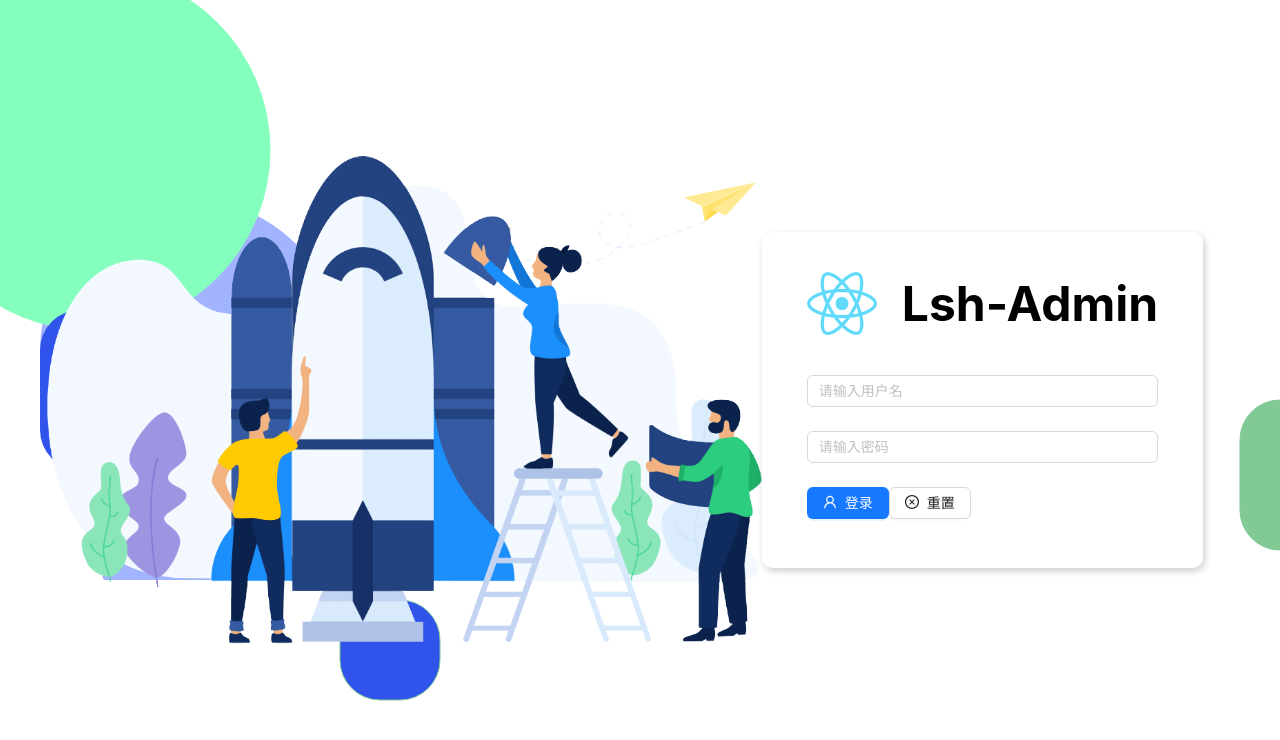
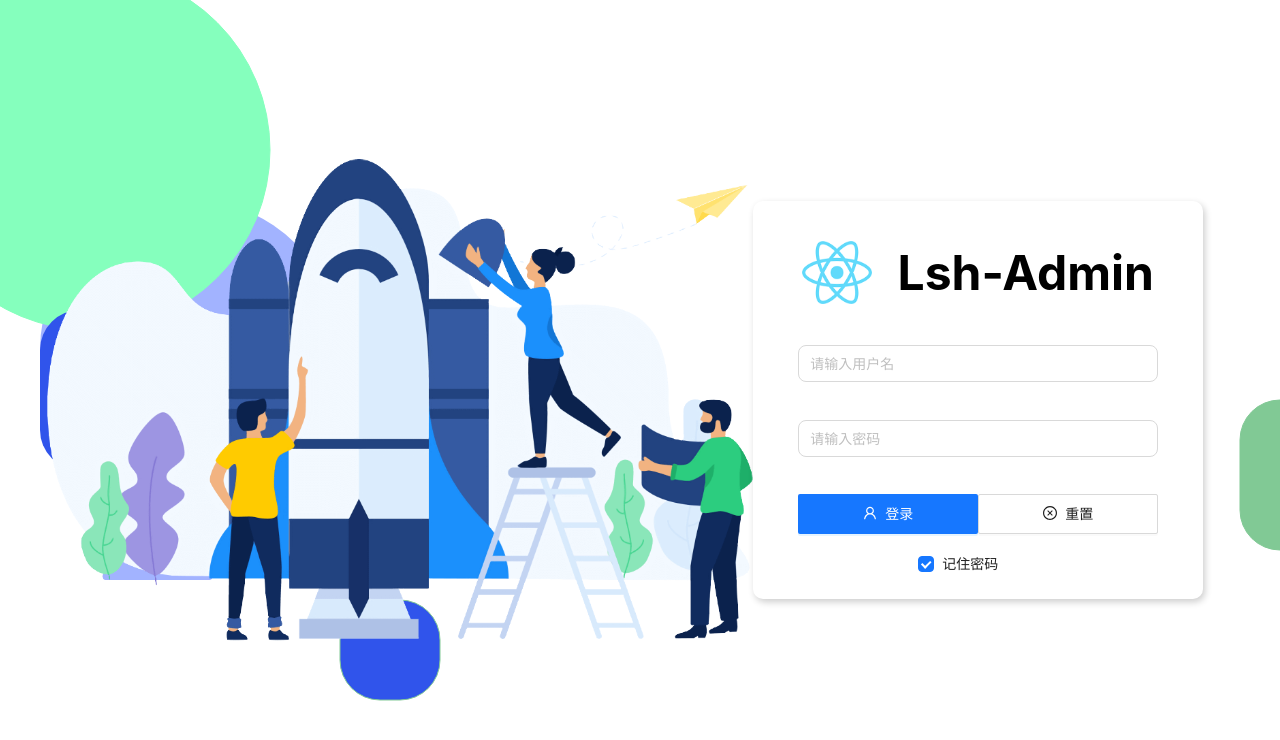
Before and after one commit to jasonshu1229/lshrs-admin, a React (Create React App) app: page /#/login in a window 1280 px wide. Shown: the top 740 px of the page. Built offline with nearby package versions, Linux system fonts and the light colour scheme.

Commit message:
feat: 添加记住密码逻辑

```diff
--- a/src/global/constants.ts
+++ b/src/global/constants.ts
@@ -2,4 +2,7 @@
 
 export const HOME_PATH = '/main'
 export const LOGIN_PATH = '/login'
-export const LOGIN_TOKEN = 'login_token'
+
+export const CACHE_NAME = 'name'
+export const CACHE_PASSWORD = 'password'
+export const CACHE_TOKEN = 'token'
--- a/src/router/AuthRoute.tsx
+++ b/src/router/AuthRoute.tsx
@@ -13,11 +13,12 @@ const AuthRoute = ({ children }: { children: JSX.Element }) => {
   const { pathname } = useLocation()
   const route = searchRoute(pathname, rootRouter)
 
+  // 判断是否有Token
+  const token = useAppSelector((state) => state.user.token)
+
   // 当前路由不需要登录，直接返回该路由对应的组件
   if (!route.meta?.requiresAuth) return children
 
-  // 判断是否有Token
-  const token = useAppSelector((state) => state.user.token)
   if (!token) {
     return <Navigate to="/login" replace />
   }
--- a/src/store/modules/user.ts
+++ b/src/store/modules/user.ts
@@ -6,7 +6,7 @@ import { Login } from '@/types/login'
 export interface UserState {
   id: string
   name: string
-  token: string | undefined
+  token: string
 }
 
 const initialState: UserState = {
--- a/src/views/login/components/index.tsx
+++ b/src/views/login/components/index.tsx
@@ -1,10 +1,15 @@
-import React, { useState } from 'react'
-import { Button, Form, Input, message } from 'antd'
+import React, { useEffect, useRef, useState } from 'react'
+import { Button, Checkbox, Form, Input, message } from 'antd'
 import { useNavigate } from 'react-router-dom'
 import { UserOutlined, CloseCircleOutlined } from '@ant-design/icons'
 
 import { Login } from '@/types/login'
-import { HOME_PATH, LOGIN_TOKEN } from '@/global/constants'
+import {
+  CACHE_NAME,
+  CACHE_PASSWORD,
+  HOME_PATH,
+  CACHE_TOKEN
+} from '@/global/constants'
 import { fetchUserInfoAction } from '@/store/modules/user'
 import { shallowAppEqual, useAppDispatch, useAppSelector } from '@/store/hooks'
 import { localCache } from '@/utils/cache'
@@ -12,29 +17,58 @@ import { localCache } from '@/utils/cache'
 const LoginForm = () => {
   const [form] = Form.useForm()
   const [isloading, setIsLoading] = useState<boolean>(false)
+  const tokenRef = useRef<string>()
   const [messageApi, contextHolder] = message.useMessage()
   const dispatch = useAppDispatch()
-  const { token } = useAppSelector(
-    (state) => ({
-      token: state.user.token ?? ''
-    }),
+  tokenRef.current = useAppSelector(
+    (state) => state.user.token,
     shallowAppEqual
   )
 
   const navigate = useNavigate()
 
+  useEffect(() => {
+    const cacheName = localCache.getCache(CACHE_NAME)
+    const cachePassword = localCache.getCache(CACHE_PASSWORD)
+
+    if (cacheName && cachePassword) {
+      form.setFieldsValue({
+        name: cacheName,
+        password: cachePassword
+      })
+    }
+  }, [])
+
+  const onRememberPassword = (isRemember: boolean) => {
+    // if (isRemember) {
+    //   console.log('需要记住密码')
+    //   localCache.setCache(CACHE_NAME, name)
+    //   localCache.setCache(CACHE_PASSWORD, password)
+    // } else {
+    //   localCache.removeCache(CACHE_NAME)
+    //   localCache.removeCache(CACHE_PASSWORD)
+    // }
+
+    const method = isRemember ? 'setCache' : 'removeCache'
+    ;[CACHE_NAME, CACHE_PASSWORD].forEach((key) =>
+      localCache[method](key, isRemember ? form.getFieldValue(key) : null)
+    )
+  }
+
   const onFinish = async (values: Login.LoginParams) => {
     try {
       setIsLoading(true)
-      const name = values.name
-      const password = values.password
+      const { name, password } = values
+      const isRemember = form.getFieldValue('remember')
 
       const resultAction = await dispatch(
         fetchUserInfoAction({ name, password })
       )
 
       if (fetchUserInfoAction.fulfilled.match(resultAction)) {
-        localCache.setCache(LOGIN_TOKEN, token)
+        // 判断是否需要记住用户的登录状态
+        onRememberPassword(isRemember)
+        localCache.setCache(CACHE_TOKEN, tokenRef.current)
         messageApi.open({
           type: 'success',
           content: '登录成功'
@@ -57,11 +91,13 @@ const LoginForm = () => {
   return (
     <Form
       form={form}
-      name="login"
+      name="basic"
       labelCol={{ span: 5 }}
       initialValues={{ remember: true }}
       onFinish={onFinish}
       onFinishFailed={onFinishFailed}
+      autoComplete="off"
+      size="large"
     >
       {contextHolder}
       <Form.Item
@@ -104,6 +140,14 @@ const LoginForm = () => {
           重置
         </Button>
       </Form.Item>
+      <Form.Item
+        name="remember"
+        valuePropName="checked"
+        wrapperCol={{ offset: 8, span: 16 }}
+        className="login-remember"
+      >
+        <Checkbox>记住密码</Checkbox>
+      </Form.Item>
     </Form>
   )
 }
--- a/src/views/login/index.less
+++ b/src/views/login/index.less
@@ -46,6 +46,45 @@
           white-space: nowrap;
         }
       }
+      .ant-form-item {
+        height: 75px;
+        margin-bottom: 0;
+        .ant-input-prefix {
+          margin-right: 10px;
+        }
+        .ant-input-affix-wrapper-lg {
+          padding: 8.3px 11px;
+        }
+        .ant-input-affix-wrapper,
+        .ant-input-lg {
+          font-size: 14px;
+        }
+        .ant-input-affix-wrapper {
+          color: #bfbfbf;
+        }
+      }
+      .login-btn {
+        width: 100%;
+        height: 50px;
+        display: flex;
+        .ant-form-item-control-input-content {
+          display: flex;
+          justify-content: space-between;
+          .ant-btn {
+            width: 180px;
+            height: 40px;
+            padding: 6.4px 15px;
+            font-size: 16px;
+            border-radius: 2px;
+            span {
+              font-size: 14px;
+            }
+          }
+        }
+      }
+      .login-remember {
+        height: 30px;
+      }
     }
   }
 }
```
